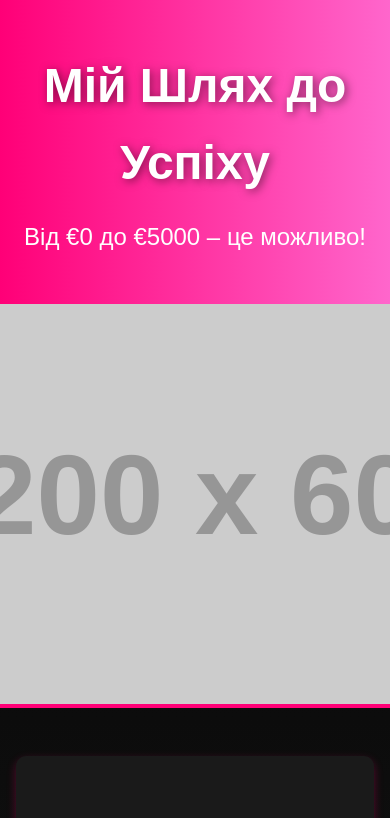
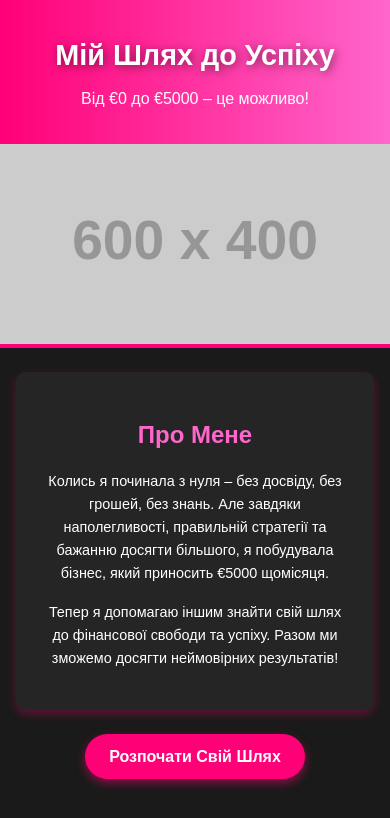
Before and after one commit to NewItLevel/evernmentor, a plain HTML site: page index.html in a window 390 px wide. Shown: the top 818 px of the page. Drawn offline with Linux system fonts and the light colour scheme; placeholder pictures from the web are drawn by us.

Commit message:
Update index.html

```diff
--- a/index.html
+++ b/index.html
@@ -9,65 +9,61 @@
         body {
             margin: 0;
             font-family: 'Arial', sans-serif;
-            background: linear-gradient(to bottom, #000, #1a1a1a);
+            background: #1a1a1a;
             color: #fff;
             line-height: 1.6;
         }
 
         header {
             background: linear-gradient(to right, #ff0077, #ff66cc);
-            color: #fff;
+            color: white;
             text-align: center;
-            padding: 3rem 1rem;
+            padding: 2rem 1rem;
         }
 
         header h1 {
             margin: 0;
-            font-size: 3rem;
+            font-size: 2rem;
             text-shadow: 2px 2px 10px rgba(0, 0, 0, 0.5);
         }
 
         header p {
-            font-size: 1.5rem;
-            margin: 1rem 0 0;
+            font-size: 1.2rem;
+            margin: 0.5rem 0 0;
         }
 
         .main-photo {
-            background: url('https://via.placeholder.com/1200x600') no-repeat center/cover;
-            height: 400px;
-            margin: 0 auto;
+            background: url('https://via.placeholder.com/600x400') no-repeat center/cover;
+            height: 300px;
             border-bottom: 4px solid #ff0077;
         }
 
         main {
-            padding: 2rem 1rem;
-            max-width: 1000px;
-            margin: 0 auto;
+            padding: 1.5rem 1rem;
         }
 
         .about-me {
-            background: #1a1a1a;
+            background: #252525;
             border-radius: 10px;
             box-shadow: 0 4px 10px rgba(255, 0, 119, 0.3);
-            padding: 2rem;
-            margin: 1rem 0;
+            padding: 1.5rem;
             text-align: center;
         }
 
         .about-me h2 {
-            font-size: 2.5rem;
+            font-size: 1.8rem;
             color: #ff66cc;
             margin-bottom: 1rem;
         }
 
         .about-me p {
-            font-size: 1.2rem;
+            font-size: 1rem;
             margin: 1rem 0;
         }
 
         .cta {
             text-align: center;
-            margin-top: 2rem;
+            margin-top: 1.5rem;
         }
 
         .cta a {
@@ -75,9 +71,9 @@
             background: #ff0077;
             color: white;
             text-decoration: none;
-            font-size: 1.5rem;
+            font-size: 1.2rem;
             font-weight: bold;
-            padding: 1rem 2.5rem;
+            padding: 0.8rem 2rem;
             border-radius: 50px;
             transition: background 0.3s ease;
             box-shadow: 0 4px 10px rgba(255, 0, 119, 0.5);
@@ -92,14 +88,42 @@
             background: #1a1a1a;
             color: #fff;
             padding: 1rem 0;
-            margin-top: 2rem;
+            margin-top: 1.5rem;
             border-top: 2px solid #ff0077;
         }
 
         footer p {
             margin: 0;
-            font-size: 0.9rem;
+            font-size: 0.8rem;
             color: #ccc;
+        }
+
+        /* Адаптация для небольших экранов */
+        @media (max-width: 480px) {
+            header h1 {
+                font-size: 1.8rem;
+            }
+
+            header p {
+                font-size: 1rem;
+            }
+
+            .main-photo {
+                height: 200px;
+            }
+
+            .about-me h2 {
+                font-size: 1.5rem;
+            }
+
+            .about-me p {
+                font-size: 0.9rem;
+            }
+
+            .cta a {
+                font-size: 1rem;
+                padding: 0.6rem 1.5rem;
+            }
         }
     </style>
 </head>
```
